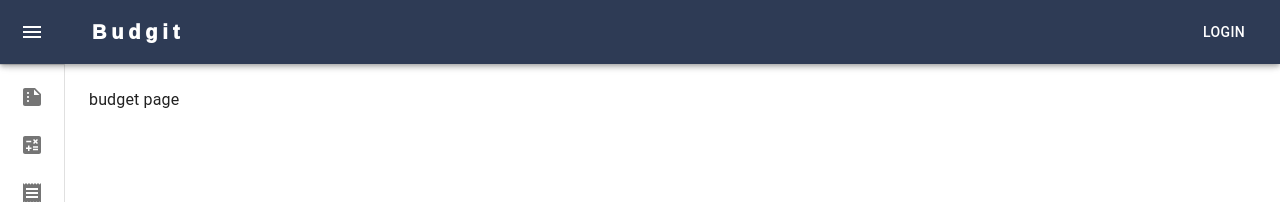
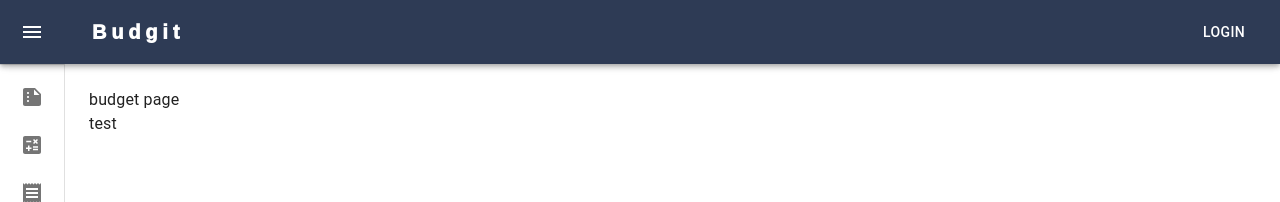
Before and after one commit to kvhuynh/Budgit, a React (Create React App) app in the folder client/: page /budgets in a window 1280 px wide. Shown: the top 202 px of the page. Built offline with nearby package versions, Linux system fonts and the light colour scheme; no server answers.

Commit message:
catchup commit before implementing react cookies

```diff
--- a/client/package.json
+++ b/client/package.json
@@ -19,6 +19,7 @@
     "echarts": "^5.4.1",
     "echarts-for-react": "^3.0.2",
     "react": "^18.2.0",
+    "react-cookie": "^4.1.1",
     "react-dom": "^18.2.0",
     "react-plaid-link": "^3.3.2",
     "react-router-dom": "^6.4.3",
--- a/client/src/App.tsx
+++ b/client/src/App.tsx
@@ -1,5 +1,5 @@
 import './App.css';
-import MainContainer from "./views/MainContainer"
+import MainContainer from "./layouts/MainContainer"
 
 function App() {
   return (
--- a/client/src/views/MainContainer.tsx
+++ b/client/src/layouts/MainContainer.tsx
@@ -25,14 +25,14 @@ import ReceiptIcon from "@mui/icons-material/Receipt";
 import CalculateIcon from "@mui/icons-material/Calculate";
 
 import { Routes, Route } from "react-router-dom";
-import { LoginRegister } from "./LoginRegister";
+import { LoginRegister } from "../views/LoginRegister";
 
-import ViewBudget from "./ViewBudget";
-import Summary from "./Summary";
-import ViewBudgetItem from "./ViewBudgetItem";
-import Budgets from "./Budgets";
-import About from "./About";
-import Transactions from "./Transactions";
+import ViewBudget from "../views/ViewBudget";
+import Summary from "../views/Summary";
+import ViewBudgetItem from "../views/ViewBudgetItem";
+import Budgets from "../views/Budgets";
+import About from "../views/About";
+import Transactions from "../views/Transactions";
 
 import { useState, useEffect } from "react";
 
@@ -271,7 +271,7 @@ export function Sidebar() {
 				<Routes>
 					<Route path="/" element={<LoginRegister />} />
 					<Route path="/summary" element={<Summary />} />
-					<Route path="/budgets" element={<Budgets />}></Route>
+					<Route path="/budgets" element={<Budgets test="test" />}></Route>
 					<Route path="/budgets/:name" element={<ViewBudget />}></Route>
 					<Route
 						path="/budgets/:name/:budgetItemId"
--- a/client/src/views/Budgets.tsx
+++ b/client/src/views/Budgets.tsx
@@ -1,6 +1,9 @@
-export const Budgets = () => {
+export const Budgets = (props: any) => {
     return (
-        <div>budget page</div>
+        <>
+            <div>budget page</div>
+            <div>{props.test}</div>
+        </>
     )
 }
 
--- a/client/src/views/Summary.tsx
+++ b/client/src/views/Summary.tsx
@@ -114,7 +114,7 @@ export const Summary = () => {
 				navigate("/");
 				console.log(error);
 			});
-	}, [values.reload]);
+	}, []);
 
 	const handleReloadOnCreate = () => {
 		setValues({ ...values, reload: !values.reload });
@@ -137,6 +137,7 @@ export const Summary = () => {
 						display: "flex",
 						flexDirection: "column",
 						border: 1,
+						borderRadius: 1,
 						flex: 1,
 					}}
 				>
@@ -181,6 +182,7 @@ export const Summary = () => {
 						flexDirection: "column",
 						flexWrap: "wrap",
 						border: 1,
+						borderRadius: 1,
 						flex: 3,
 						ml: 16
 					}}
@@ -239,6 +241,8 @@ export const Summary = () => {
 					<Box
 						sx={{
 							border: 1,
+							borderRadius: 1,
+
 							mb: 10,
 
 						}}
@@ -249,6 +253,8 @@ export const Summary = () => {
 					<Box
 						sx={{
 							border: 1,
+							borderRadius: 1,
+
 							mb: 10,
 
 						}}
--- a/client/src/views/Transactions.tsx
+++ b/client/src/views/Transactions.tsx
@@ -1,6 +1,6 @@
 export const Transactions = () => {
     return (
-        <div>yo</div>
+        <h1>All Accounts</h1>
     )
 }
 
```
Also changed, not shown: 1 other file (tests, documents, lock files or other folders).
